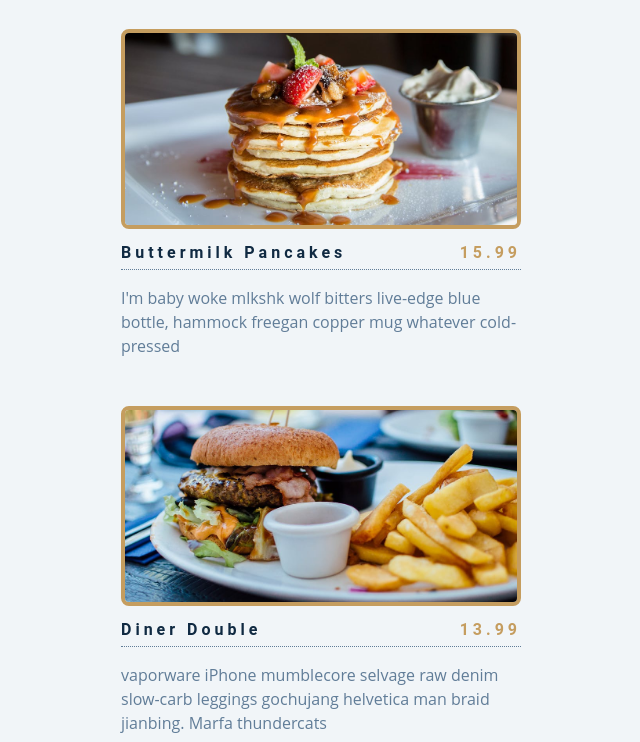
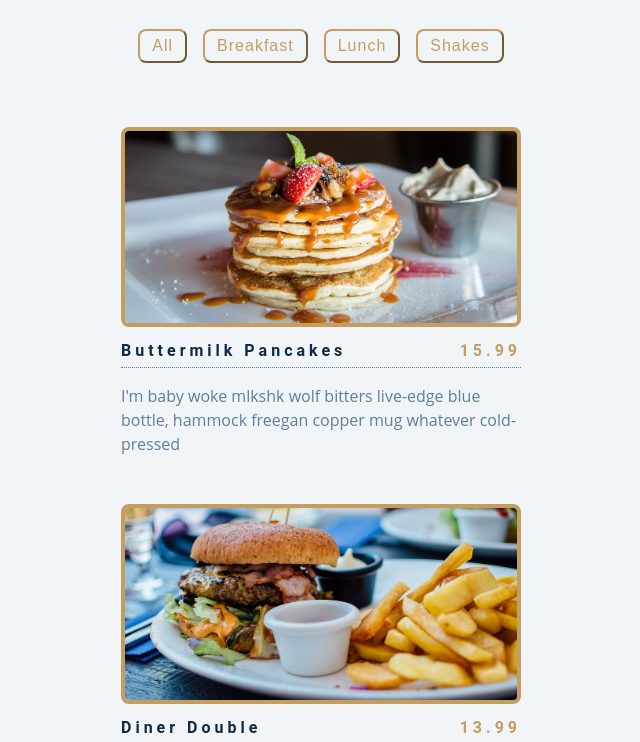
Before and after one commit to nanceed/menu-project, a plain HTML site: page index.html in a window 1280 px wide. Shown: the part 139-881 px from the top of the page, without its empty margins (319-959 px from the left). Drawn offline with Linux system fonts and the light colour scheme.

Commit message:
Added filter buttons and styled with css

```diff
--- a/index.html
+++ b/index.html
@@ -16,6 +16,12 @@
         </div>
     </div>
     <!--filter buttons-->
+    <div class="btn-container">
+        <button class="filter-btn" type="button">all</button>
+        <button class="filter-btn" type="button">breakfast</button>
+        <button class="filter-btn" type="button">lunch</button>
+        <button class="filter-btn" type="button">shakes</button>
+    </div>
     <!--menu items-->
     <div class="section-center">
        <!--single items-->
--- a/styles.css
+++ b/styles.css
@@ -178,6 +178,28 @@ Menu
    margin-left: auto;
    margin-right: auto;
 }
+.btn-container {
+    margin-bottom: 4rem;
+    display: flex;
+    justify-content: center;
+}
+.filter-btn {
+    background: transparent;
+    border-color: var(--clr-gold);
+    font-size: 1rem;
+    text-transform: capitalize;
+    margin: 0 0.5rem;
+    letter-spacing: 1px;
+    border-radius: var(--radius);
+    padding: 0.375rem 0.75rem;
+    color: var(--clr-gold);
+    cursor: pointer;
+    transition: var(--transition);
+}
+.filter-btn:hover {
+    background: var(--clr-gold);
+    color: var(--clr-white);
+}
 .section-center {
     width: 90vw;
     margin: 0 auto;
```
